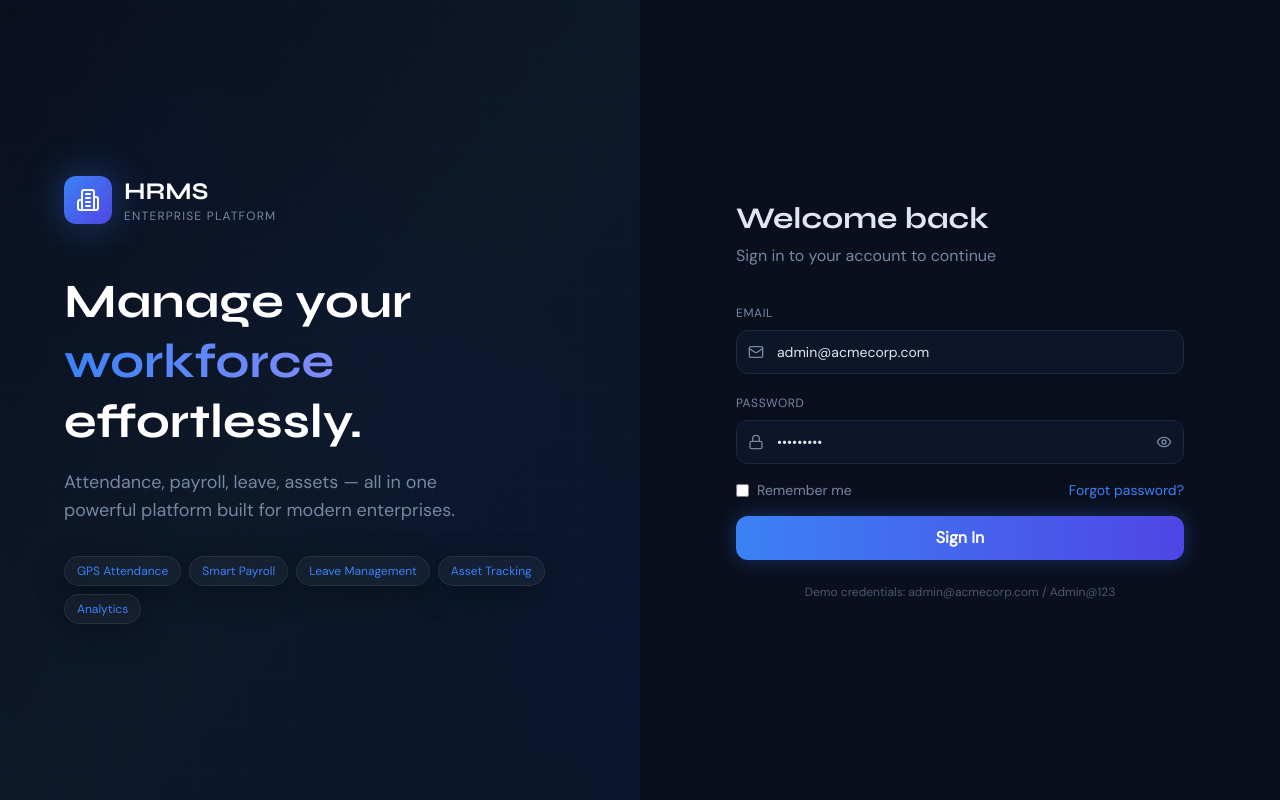
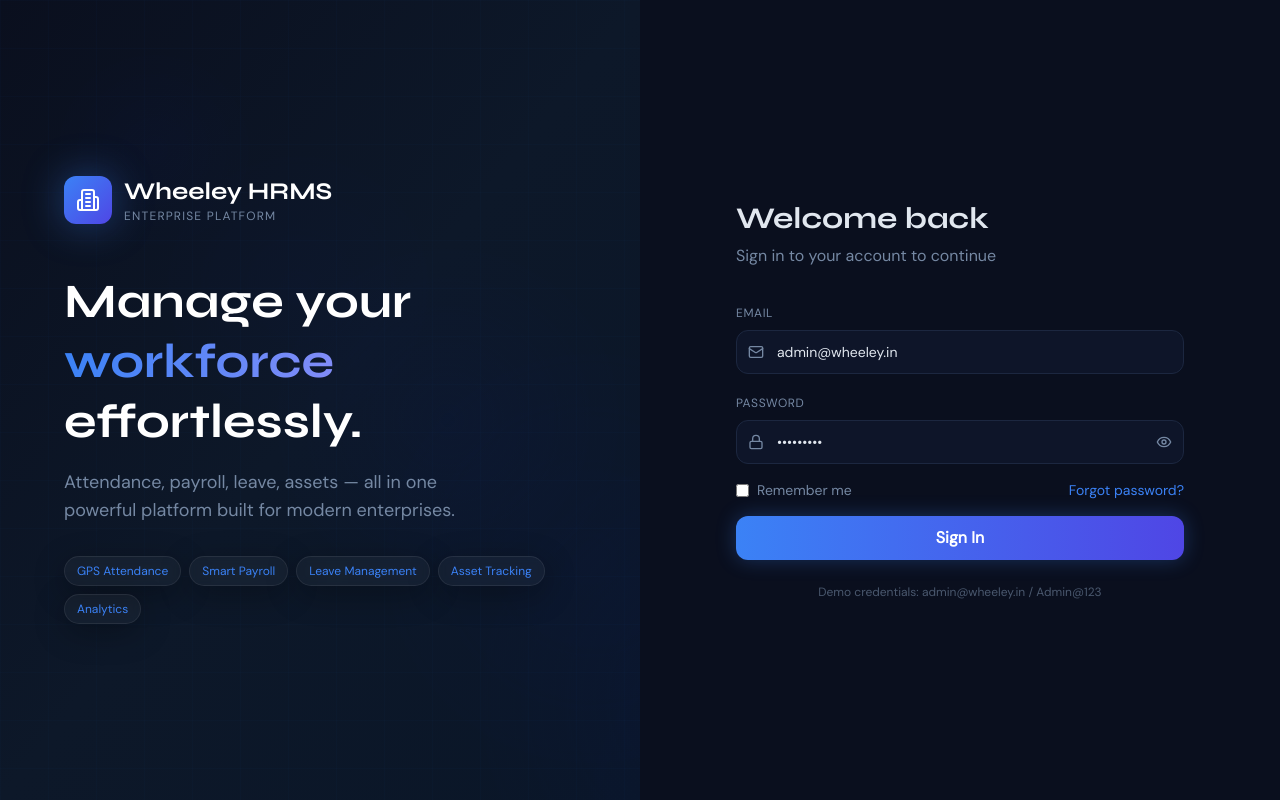
Before and after one commit to pushkarpandey20-sys/hrms-enterprise, a React (Vite) app in the folder frontend/: page /login in a window 1280 px wide. Built offline with nearby package versions, Linux system fonts and the light colour scheme; no server answers.

Commit message:
fix: Wheeley branding on login page + demo credentials

```diff
--- a/frontend/src/pages/auth/LoginPage.tsx
+++ b/frontend/src/pages/auth/LoginPage.tsx
@@ -6,7 +6,7 @@ import { useAuthStore } from '@/stores/authStore';
 import { authApi } from '@/services/api';
 
 export default function LoginPage() {
-  const [email, setEmail] = useState('admin@acmecorp.com');
+  const [email, setEmail] = useState('admin@wheeley.in');
   const [password, setPassword] = useState('Admin@123');
   const [showPassword, setShowPassword] = useState(false);
   const [loading, setLoading] = useState(false);
@@ -39,10 +39,8 @@ export default function LoginPage() {
 
   return (
     <div className="min-h-screen flex bg-navy overflow-hidden">
-      {/* Left panel — animated background */}
       <div className="hidden lg:flex lg:w-1/2 relative overflow-hidden">
         <div className="absolute inset-0 bg-gradient-to-br from-navy via-[#0D1829] to-[#0A1628]" />
-        {/* Animated mesh */}
         <div className="absolute inset-0">
           {[...Array(6)].map((_, i) => (
             <motion.div
@@ -60,9 +58,7 @@ export default function LoginPage() {
             />
           ))}
         </div>
-        {/* Grid overlay */}
         <div className="absolute inset-0 opacity-5" style={{ backgroundImage: 'linear-gradient(rgba(59,130,246,0.5) 1px, transparent 1px), linear-gradient(90deg, rgba(59,130,246,0.5) 1px, transparent 1px)', backgroundSize: '48px 48px' }} />
-
         <div className="relative z-10 flex flex-col justify-center px-16">
           <motion.div initial={{ opacity: 0, y: 30 }} animate={{ opacity: 1, y: 0 }} transition={{ delay: 0.2 }}>
             <div className="flex items-center gap-3 mb-12">
@@ -70,7 +66,7 @@ export default function LoginPage() {
                 <Building2 className="w-6 h-6 text-white" />
               </div>
               <div>
-                <h1 className="font-display text-2xl font-bold text-white">HRMS</h1>
+                <h1 className="font-display text-2xl font-bold text-white">Wheeley HRMS</h1>
                 <p className="text-xs text-muted-foreground uppercase tracking-widest">Enterprise Platform</p>
               </div>
             </div>
@@ -78,8 +74,6 @@ export default function LoginPage() {
               Manage your<br /><span className="gradient-text">workforce</span><br />effortlessly.
             </h2>
             <p className="text-muted-foreground text-lg max-w-md">Attendance, payroll, leave, assets — all in one powerful platform built for modern enterprises.</p>
-
-            {/* Feature pills */}
             <div className="flex flex-wrap gap-2 mt-8">
               {['GPS Attendance', 'Smart Payroll', 'Leave Management', 'Asset Tracking', 'Analytics'].map(f => (
                 <span key={f} className="glass-card px-3 py-1.5 text-xs text-electric font-medium rounded-full">{f}</span>
@@ -89,7 +83,6 @@ export default function LoginPage() {
         </div>
       </div>
 
-      {/* Right panel — login form */}
       <div className="flex-1 flex items-center justify-center px-6">
         <motion.div
           initial={{ opacity: 0, x: 20 }}
@@ -169,7 +162,7 @@ export default function LoginPage() {
           )}
 
           <p className="mt-6 text-center text-xs text-muted-foreground/60">
-            Demo credentials: admin@acmecorp.com / Admin@123
+            Demo credentials: admin@wheeley.in / Admin@123
           </p>
         </motion.div>
       </div>
```
